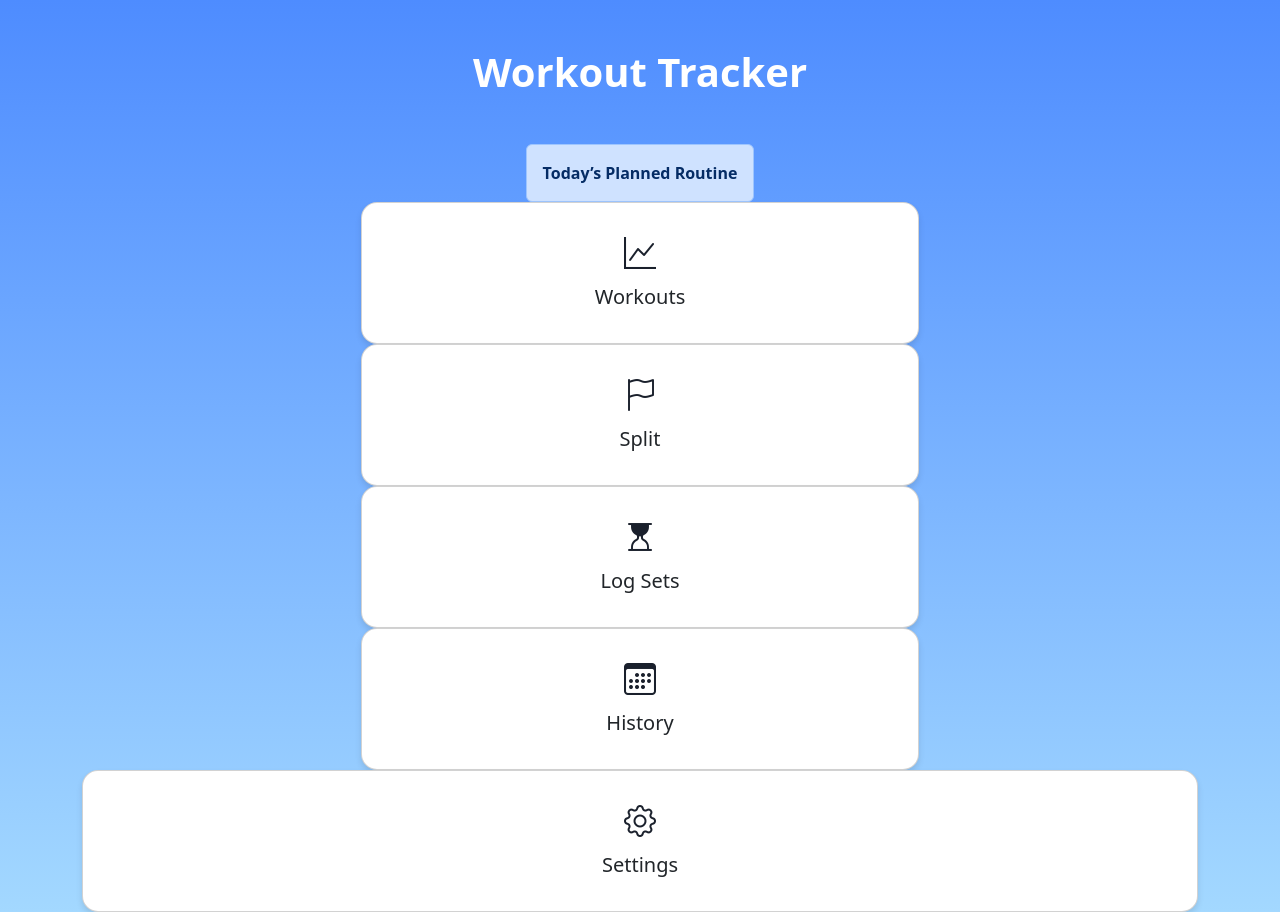
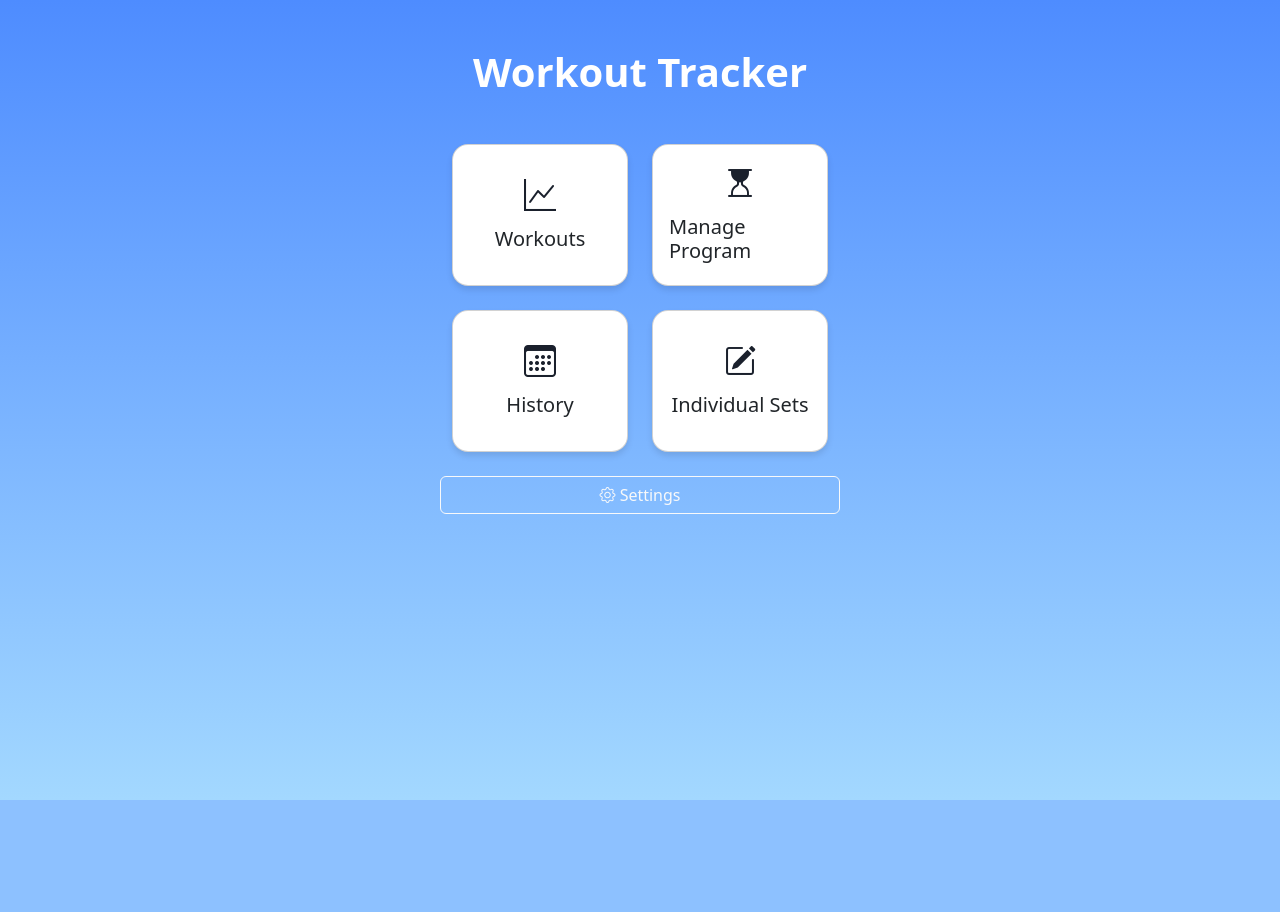
Before and after one commit to Calebf2424/Workout-Logger, a Flask app: page / in a window 1280 px wide. After the commit the page ends 800 px from the top, so only its background shows below. Run offline with Flask 3, Linux system fonts and the light colour scheme; the visitor is signed in with stand-in values (Sample User, id 1); some libraries are stand-ins or nearby versions.

Commit message:
fix index

```diff
--- a/templates/index.html
+++ b/templates/index.html
@@ -4,17 +4,8 @@
 {% block content %}
   <h1 class="text-white fw-bold mb-5">Workout Tracker</h1>
 
-{% if session.get("active_routine") %}
-  <div class="alert alert-primary text-center mb-4">
-    <div class="fw-semibold">Today’s Planned Routine</div>
-    <div>{{ session["active_routine"]["name"] }}</div>
-  </div>
-{% endif %}
-
-  <!-- Container -->
-  <div class="row g-4 w-100" style="max-width: 400px;"></div>
-
-   <!-- Premade Workouts -->
+  <div class="row g-4 w-100" style="max-width: 400px;">
+    <!-- Workouts -->
     <div class="col-6">
       <a href="{{ url_for('premade') }}" class="text-decoration-none">
         <div class="home-card card">
@@ -26,31 +17,19 @@
       </a>
     </div>
 
-  <!-- Programs -->
+    <!-- Manage Program -->
     <div class="col-6">
       <a href="{{ url_for('view_programs') }}" class="text-decoration-none">
         <div class="home-card card">
           <div class="card-body">
-          <i class="bi bi-flag"></i>
-          <h5 class="card-title">Split</h5>
+            <i class="bi bi-hourglass-top"></i>
+            <h5 class="card-title">Manage Program</h5>
           </div>
         </div>
       </a>
     </div>
 
-    <!-- Log Sets -->
-  <div class="col-6">
-    <a href="{{ url_for('add_workout') }}" class="text-decoration-none">
-      <div class="home-card card">
-        <div class="card-body">
-          <i class="bi bi-hourglass-top"></i>
-          <h5 class="card-title">Log Sets</h5>
-        </div>
-      </div>
-    </a>
-  </div>
-
-  <!-- Bottom Left: History -->
+    <!-- History -->
     <div class="col-6">
       <a href="{{ url_for('history') }}" class="text-decoration-none">
         <div class="home-card card">
@@ -62,22 +41,29 @@
       </a>
     </div>
 
-  <!-- Settings Full Width -->
-  <div class="col-12">
-    <a href="{{ url_for('settings') }}" class="text-decoration-none">
+    <!-- Individual Sets -->
+    <div class="col-6">
+      <a href="{{ url_for('add_workout') }}" class="text-decoration-none">
         <div class="home-card card">
           <div class="card-body">
-          <i class="bi bi-gear"></i>
-          <h5 class="card-title">Settings</h5>
+            <i class="bi bi-pencil-square"></i>
+            <h5 class="card-title">Individual Sets</h5>
           </div>
         </div>
       </a>
     </div>
   </div>
 
+  <!-- Full-width Settings Button -->
+  <div class="mt-4 w-100 d-flex justify-content-center">
+    <a href="{{ url_for('settings') }}" class="btn btn-outline-light w-100" style="max-width: 400px;">
+      <i class="bi bi-gear"></i> Settings
+    </a>
+  </div>
+
   {% if is_guest %}
     <div class="alert alert-info mt-4 text-center" role="alert">
-    You are not currently logged in. Accounts can now be created in <a href="{{ url_for('settings') }}" class="alert-link">Settings</a>!
+      You are not logged in. Accounts can now be created in <a href="{{ url_for('settings') }}" class="alert-link">Settings</a>!
     </div>
   {% endif %}
 {% endblock %}
```
Lines whose indentation alone changed are shown as unchanged.
